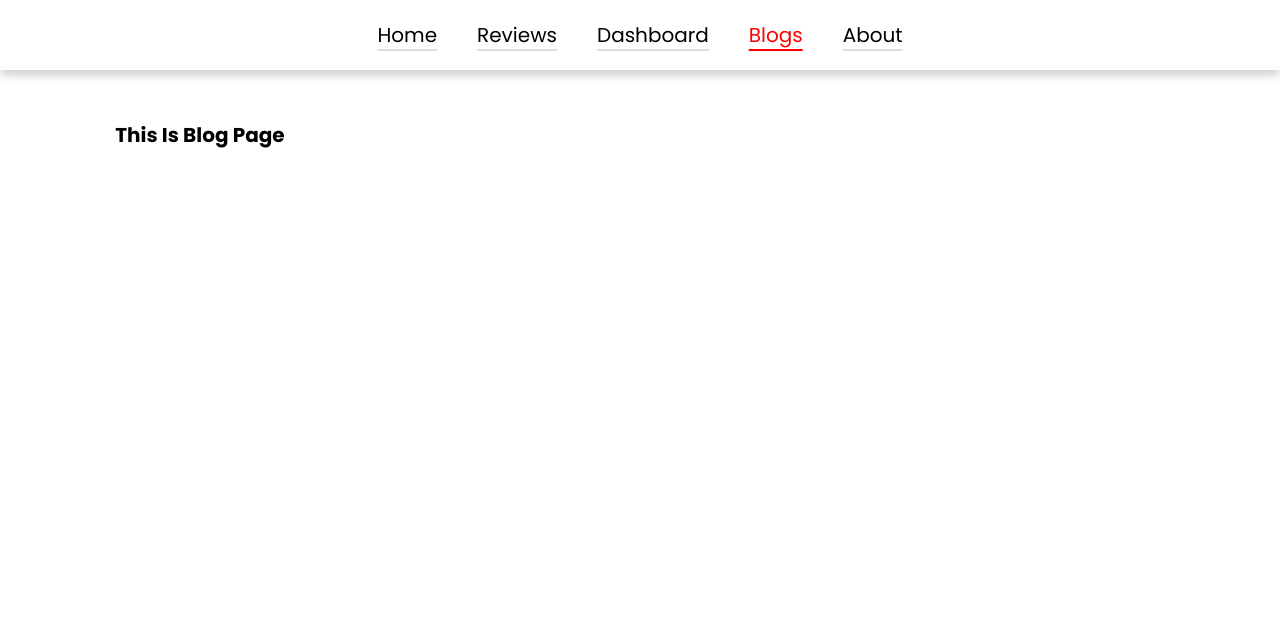
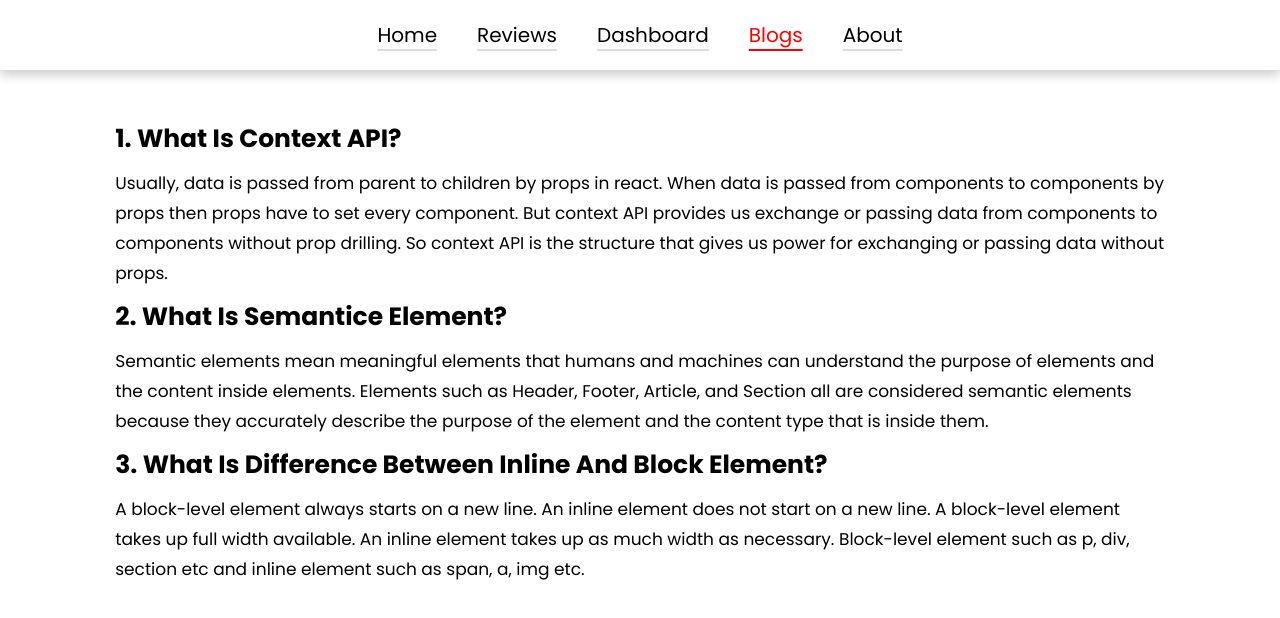
Before and after one commit to majedul360/product-analysis, a React (Create React App) app: page /blogs in a window 1280 px wide. Shown: the top 618 px of the page. Built offline with nearby package versions, Linux system fonts and the light colour scheme.

Commit message:
question and answer section done

```diff
--- a/src/components/blogs/Blogs.css
+++ b/src/components/blogs/Blogs.css
@@ -0,0 +1,10 @@
+.blogs h3 {
+  font-size: 2.5rem;
+}
+
+.blogs p {
+  font-size: 1.7rem;
+  line-height: 3rem;
+  text-transform: none;
+  margin: 1rem 0;
+}
--- a/src/components/blogs/Blogs.jsx
+++ b/src/components/blogs/Blogs.jsx
@@ -2,8 +2,32 @@ import "./Blogs.css";
 
 const Blogs = () => {
   return (
-    <div>
-      <h1>this is blog page</h1>
+    <div className="blogs">
+      <h3>1. What is context API?</h3>
+      <p>
+        Usually, data is passed from parent to children by props in react. When
+        data is passed from components to components by props then props have to
+        set every component. But context API provides us exchange or passing
+        data from components to components without prop drilling. So context API
+        is the structure that gives us power for exchanging or passing data
+        without props.
+      </p>
+      <h3>2. What is semantice element?</h3>
+      <p>
+        Semantic elements mean meaningful elements that humans and machines can
+        understand the purpose of elements and the content inside elements.
+        Elements such as Header, Footer, Article, and Section all are considered
+        semantic elements because they accurately describe the purpose of the
+        element and the content type that is inside them.
+      </p>
+      <h3>3. What is difference between inline and block element?</h3>
+      <p>
+        A block-level element always starts on a new line. An inline element
+        does not start on a new line. A block-level element takes up full width
+        available. An inline element takes up as much width as necessary.
+        Block-level element such as p, div, section etc and inline element such
+        as span, a, img etc.
+      </p>
     </div>
   );
 };
```
